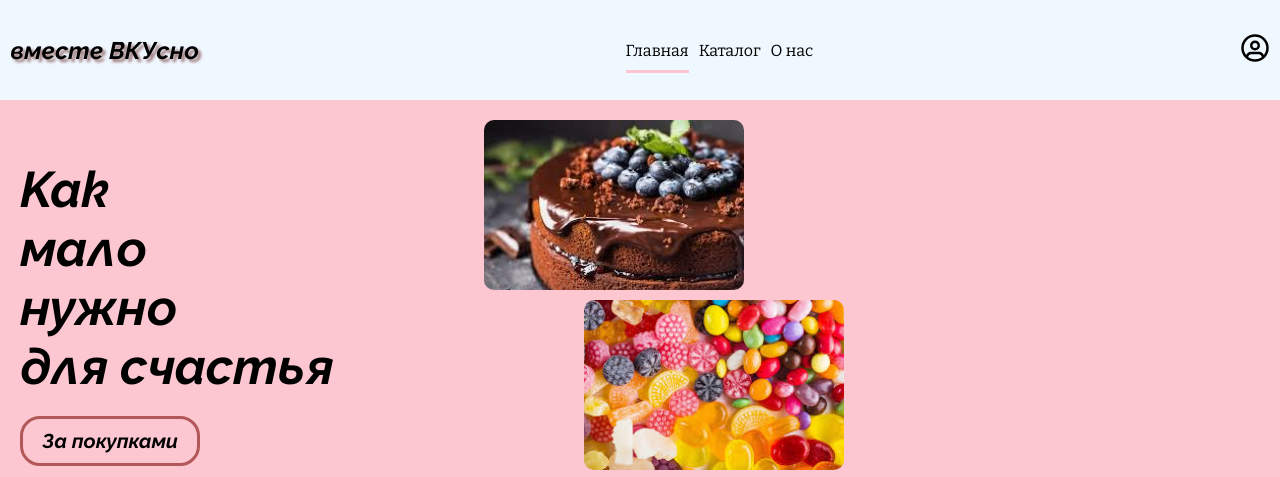
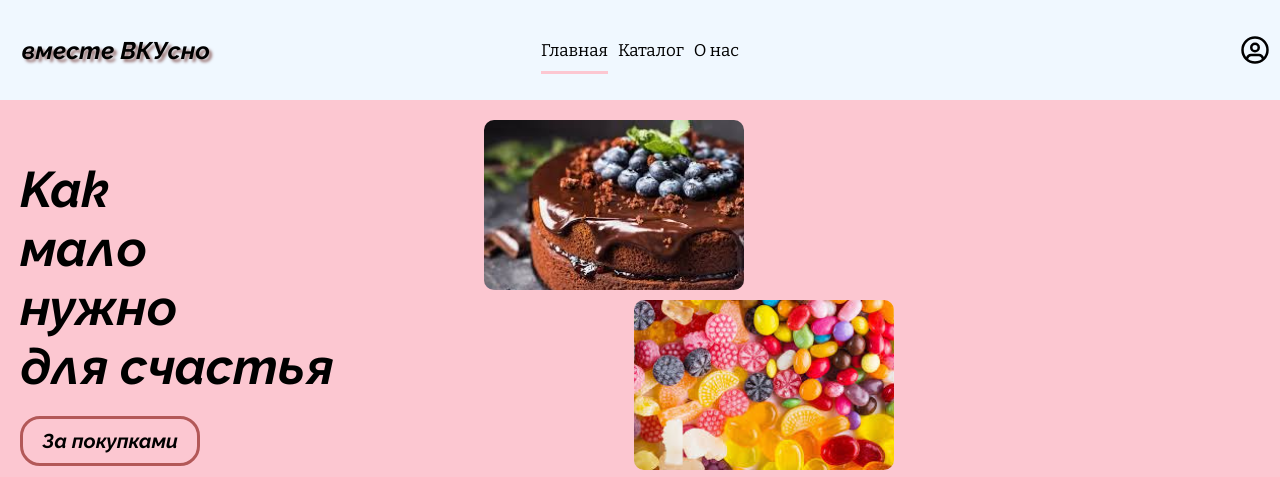
Before and after one commit to MOOn-GF/WEB, a website: page index.html in a window 1280 px wide. Shown: the top 477 px of the page. Drawn offline with Linux system fonts and the light colour scheme.

Commit message:
third commit

```diff
--- a/css/ABOut.css
+++ b/css/ABOut.css
@@ -59,6 +59,7 @@ a {
 }
 .nav__title {
   text-shadow: 3px 3px 3px rgb(156, 120, 120);
+  width: 200px;
 }
 
 .link:hover {
@@ -66,6 +67,12 @@ a {
 }
 .nav__account {
   cursor: pointer;
+  display: flex;
+  justify-content: end;
+  align-self: center;
+  width: 200px;
+  cursor: pointer;
+
 }
 /* HEDEAR adaptive */
 @media screen and (max-width: 400px) {
--- a/css/Katalog.css
+++ b/css/Katalog.css
@@ -69,7 +69,7 @@ a{
     display: flex;
     justify-content: space-between;
     align-items: center;
-    gap: 10px;
+    gap: 20px;
     height: 100%;
     }
     .link{
@@ -88,12 +88,19 @@ a{
     }
     .nav__title{
         text-shadow: 3px 3px 3px rgb(156, 120, 120);
+        width: 200px;
     }
     .link:hover {
         color: var(--btn-color);
     }
     .nav__account{
         cursor: pointer;
+        display: flex;
+  justify-content: end;
+  align-self: center;
+  width: 200px;
+  cursor: pointer;
+
     }
 /* HEDEAR adaptive */
 @media screen and (max-width: 400px){
--- a/css/style.css
+++ b/css/style.css
@@ -41,6 +41,7 @@ a {
   display: flex;
   justify-content: space-between;
   align-items: center;
+  font-size: 17px;
   gap: 10px;
   height: 100%;
   position: relative;
@@ -67,12 +68,20 @@ a {
   position: relative;
   top: -100px;
   transition: 0.3s;
+  width: 200px;
+  display: flex;
+  justify-content: end;
+  align-self: center;
 }
 
 .link:hover {
   color: var(--btn-color);
 }
 .nav__account {
+  display: flex;
+  justify-content: end;
+  align-self: center;
+  width: 200px;
   cursor: pointer;
   position: relative;
   top: -100px;
@@ -117,7 +126,7 @@ a {
 }
 .slogan {
   font-size: 50px;
-  animation-name: left-to-right;
+
   position: relative;
   left: -400px;
   transition: 0.3s;
@@ -134,6 +143,8 @@ a {
   background-color: transparent;
   font-size: 20px;
   transition: left 0.3s;
+  position:relative;
+
 }
 .btn:hover {
   border: var(--btn-hicolor) 3px solid;
@@ -146,10 +157,16 @@ a {
   margin-left: 50px;
 }
 .images {
+  position: relative;
+  right: -900px;
   display: flex;
-  width: 700px;
+  width: 300px;
   gap: 10px;
   flex-direction: column;
+  transition: 0.3s;
+}
+.active_right{
+  right: 0px;
 }
 .image1 {
   background: url(../img/totr.jpeg);
@@ -167,7 +184,7 @@ a {
   background-size: cover;
   border-radius: 10px;
   position: relative;
-  left: 100px;
+  left: 150px;
 }
 .image3 {
   background: url(../img/87.jpg);
--- a/index.html
+++ b/index.html
@@ -10,9 +10,7 @@
     <link rel="stylesheet" href="./css/style.css">
 </head>
 <body>
-    <div id="preloader">
-         <div class="spinner"></div>
-     </div>
+
     <div class="wrapper">
         <div class="container ">
             <div class="hedear">
--- a/script.js
+++ b/script.js
@@ -3,17 +3,17 @@ let title = document.querySelector(".nav__title")
 let nav = document.querySelector(".nav__link__box")
 let acc = document.querySelector(".nav__account")
 let btn = document.querySelector(".buttn")
+let images = document.querySelector(".images")
+let sign= document.querySelector(".nav__account")
 const timerId = setTimeout(() => {
     slogan.classList.toggle("active");
     title.classList.toggle("nav__active")
     nav.classList.toggle("nav__active")
     acc.classList.toggle("nav__active")
     btn.classList.toggle("active")
+    images.classList.toggle("active_right")
 }, 1000);
 
-const preloader = document.getElementById('preloader');
-const content = document.getElementById('content');
-setTimeout(() => {
-    preloader.style.display = 'none';
-    content.style.display = 'block';
-    }, 3000);
+addEventListener("click",()=>{
+
+})
```
Also changed, not shown: Onas.html (+5 -1 lines), about.js (+8 -1 lines), json/png.json (+19 -19 lines), katalog.html (+2 -0 lines).
